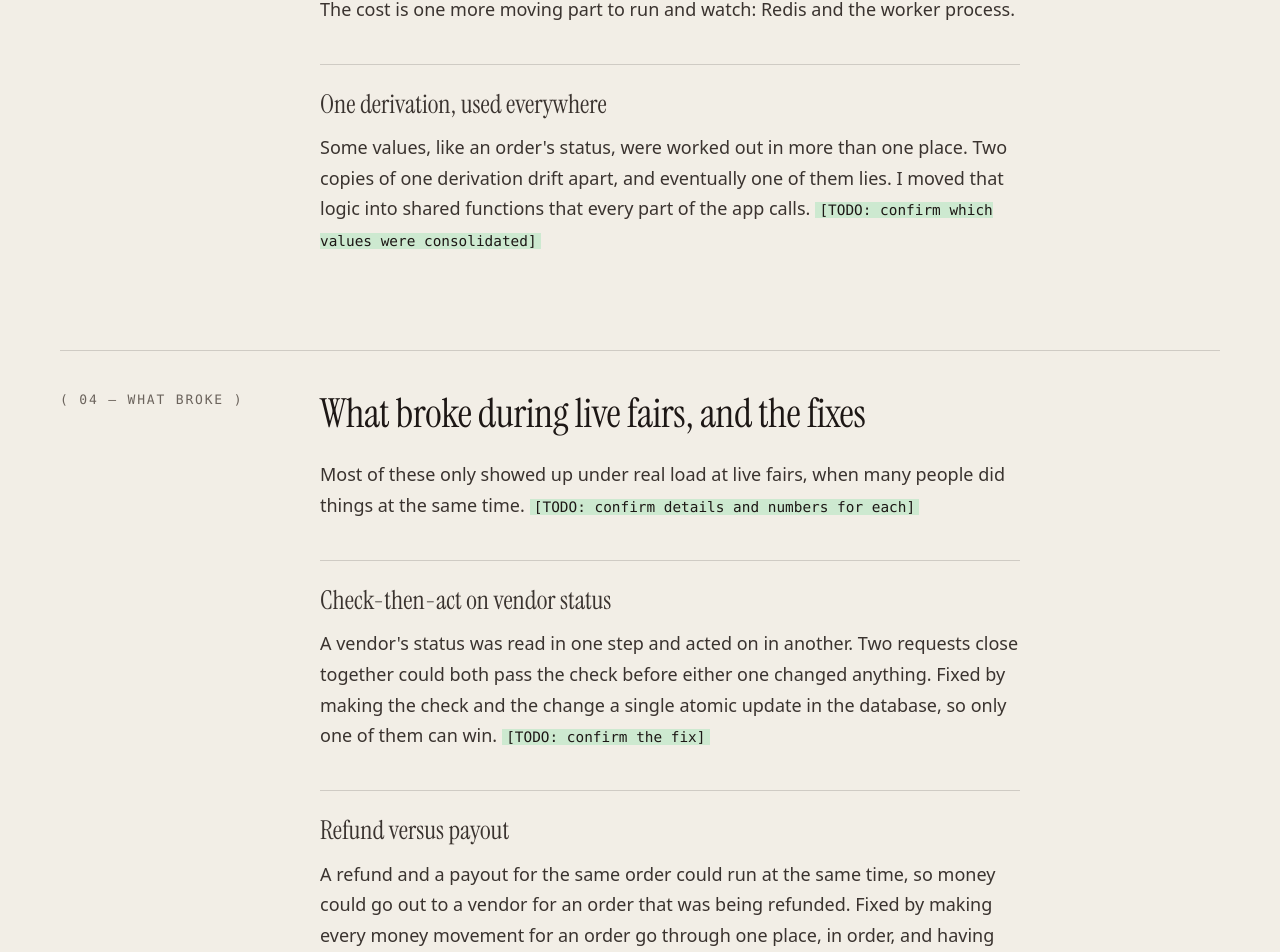
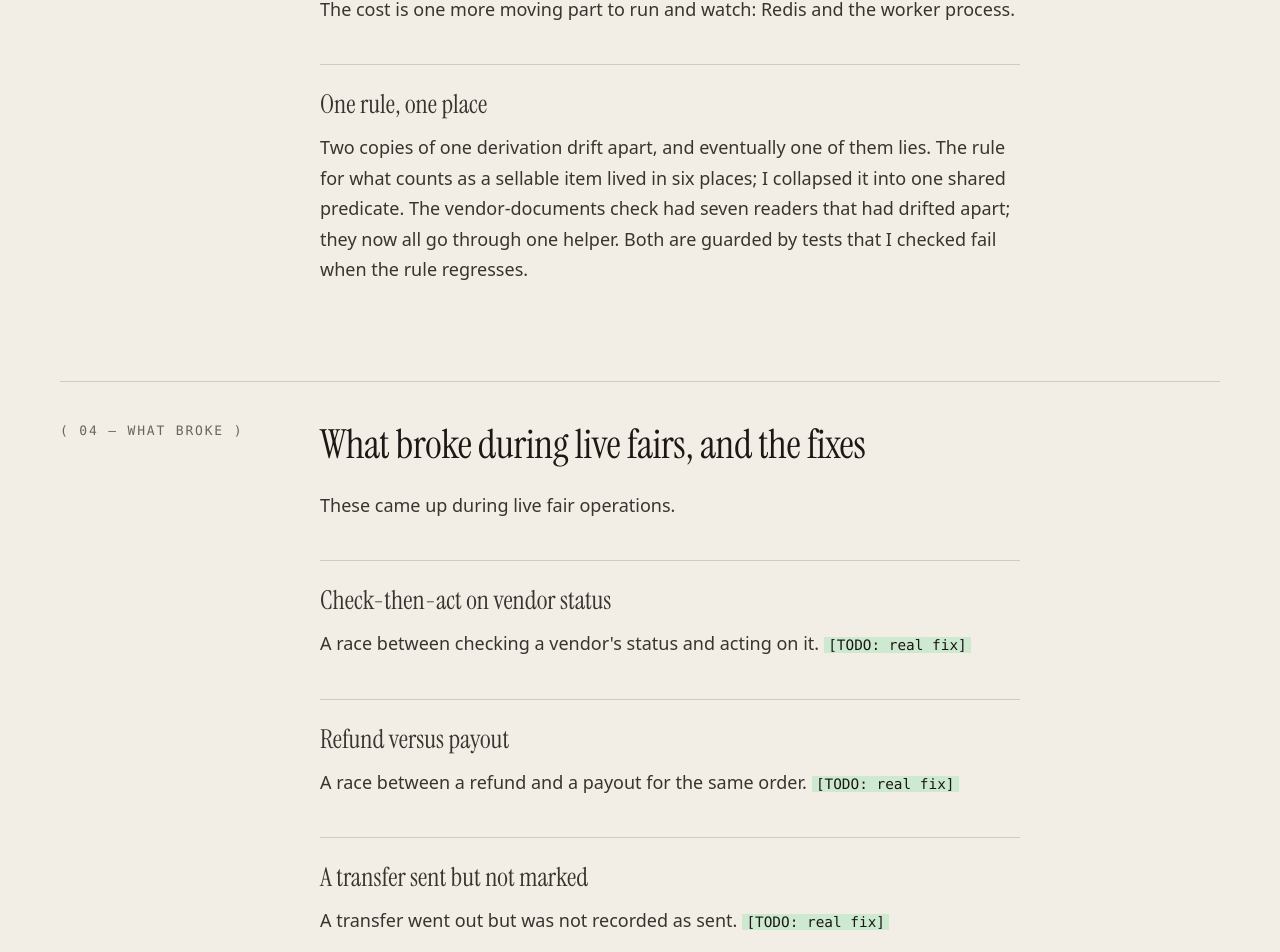
Before and after one commit to Ferannn-TDE/PORTFOLIO-WEBSITE, a React (Vite) app: page /work/fairsynq in a window 1280 px wide. Shown: the part 2710-3662 px from the top of the page. Built offline with nearby package versions, Linux system fonts and the light colour scheme.

Commit message:
Mark FairSynq fixes as TODO and add confirmed details
Removes drafted fix wording until the real fixes are written. Adds the timer and shared-rule details.

```diff
--- a/src/content/caseStudies/fairsynq.jsx
+++ b/src/content/caseStudies/fairsynq.jsx
@@ -77,46 +77,37 @@ export function Body() {
           </p>
           <p>The cost is one more moving part to run and watch: Redis and the worker process.</p>
         </CasePoint>
-        <CasePoint title="One derivation, used everywhere">
+        <CasePoint title="One rule, one place">
           <p>
-            Some values, like an order&apos;s status, were worked out in more than one place. Two copies of one
-            derivation drift apart, and eventually one of them lies. I moved that logic into shared functions that every
-            part of the app calls. <Todo>confirm which values were consolidated</Todo>
+            Two copies of one derivation drift apart, and eventually one of them lies. The rule for what counts as a
+            sellable item lived in six places; I collapsed it into one shared predicate. The vendor-documents check had
+            seven readers that had drifted apart; they now all go through one helper. Both are guarded by tests that I
+            checked fail when the rule regresses.
           </p>
         </CasePoint>
       </CaseSection>
 
       <CaseSection num="04" label="What broke" title="What broke during live fairs, and the fixes">
-        <p>
-          Most of these only showed up under real load at live fairs, when many people did things at the same time.{" "}
-          <Todo>confirm details and numbers for each</Todo>
-        </p>
+        <p>These came up during live fair operations.</p>
         <CasePoint title="Check-then-act on vendor status">
           <p>
-            A vendor&apos;s status was read in one step and acted on in another. Two requests close together could both
-            pass the check before either one changed anything. Fixed by making the check and the change a single atomic
-            update in the database, so only one of them can win. <Todo>confirm the fix</Todo>
+            A race between checking a vendor&apos;s status and acting on it. <Todo>real fix</Todo>
           </p>
         </CasePoint>
         <CasePoint title="Refund versus payout">
           <p>
-            A refund and a payout for the same order could run at the same time, so money could go out to a vendor for
-            an order that was being refunded. Fixed by making every money movement for an order go through one place, in
-            order, and having payouts skip orders with a refund in progress. <Todo>confirm the fix</Todo>
+            A race between a refund and a payout for the same order. <Todo>real fix</Todo>
           </p>
         </CasePoint>
         <CasePoint title="A transfer sent but not marked">
           <p>
-            Stripe confirmed a transfer, but the record saying so was not saved. A retry could then try to pay the same
-            vendor twice. Fixed by recording the intent before calling Stripe, using an idempotency key so a repeat call
-            cannot create a second transfer, and reconciling anything left half-done.{" "}
-            <Todo>confirm the fix</Todo>
+            A transfer went out but was not recorded as sent. <Todo>real fix</Todo>
           </p>
         </CasePoint>
         <CasePoint title="A timer that fired far too early">
           <p>
-            A job scheduled after an order was placed ran far earlier than it should have.{" "}
-            <Todo>confirm how early, the cause, and the fix</Todo>
+            A timer armed at order placement fired about 128 seconds later, far earlier than it should have. I widened it
+            to 10 minutes and stopped arming it when the fair isn&apos;t open.
           </p>
         </CasePoint>
       </CaseSection>
```
